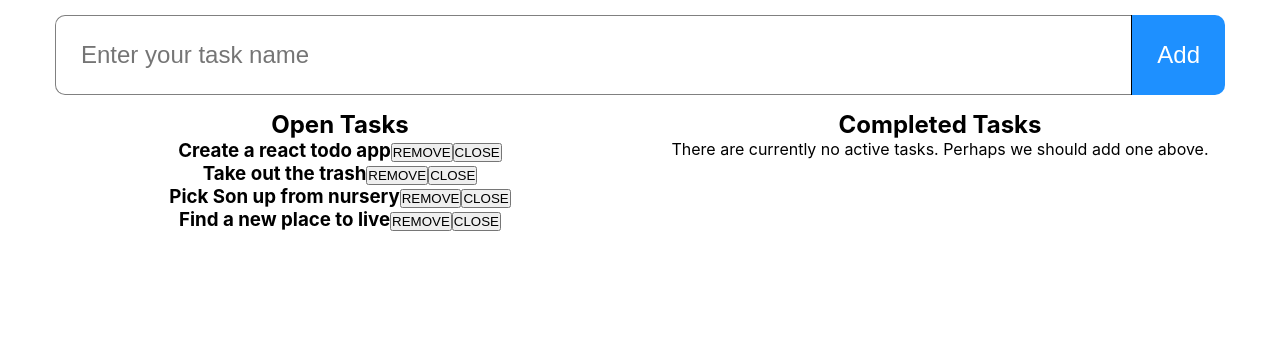
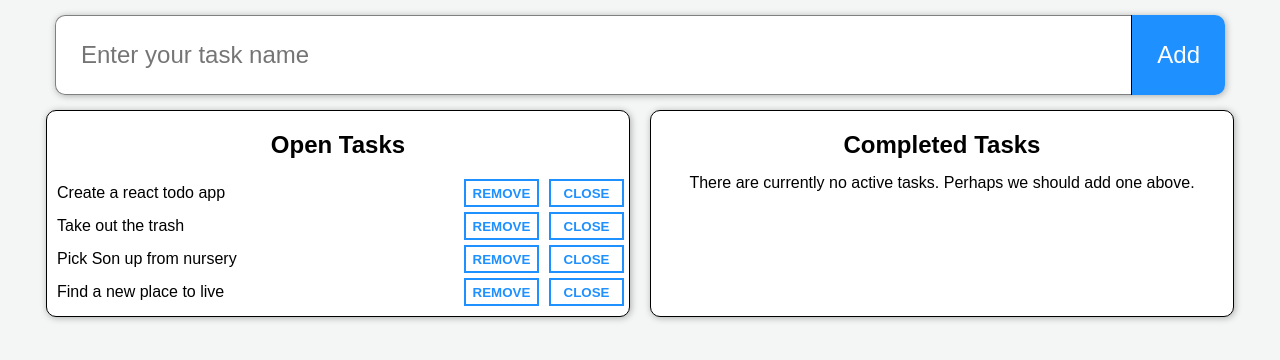
Before and after one commit to alittlebroken/react-todo, a React (Create React App) app: page / in a window 1280 px wide. Shown: the top 360 px of the page. Built offline with nearby package versions, Linux system fonts and the light colour scheme.

Commit message:
Styled site and remaining elements not yet styled

```diff
--- a/src/components/App/App.css
+++ b/src/components/App/App.css
@@ -6,10 +6,12 @@
 
 .ListContainer {
   display: grid;
-  width: 100%;
   margin: 0 auto;
   grid-template-columns: repeat(2, 1fr);
+  grid-gap: 20px;
   grid-template-rows: auto;
+  width: 99%;
+  justify-content: space-around;
 }
 
 @media only screen and (max-width: 700px){
--- a/src/components/Task/Task.css
+++ b/src/components/Task/Task.css
@@ -0,0 +1,28 @@
+.taskContainer {
+  display: grid;
+  width: 100%;
+  grid-template-columns: 2fr 75px 75px;
+  grid-template-rows: auto;
+  grid-gap: 10px;
+  justify-self: start;
+  margin: 5px 0;
+}
+
+.taskContainer div {
+  text-align: left;
+  padding: 5px;
+}
+
+.taskContainer button {
+  border: 2px solid dodgerblue;
+  color: dodgerblue;
+  font-weight: bold;
+  background-color: white;
+}
+
+.taskContainer button:hover {
+  border: 2px solid dodgerblue;
+  color: white;
+  font-weight: bold;
+  background-color: dodgerblue;
+}
--- a/src/components/Task/Task.js
+++ b/src/components/Task/Task.js
@@ -36,13 +36,13 @@ function Task(props){
 
   // Render our task to the screen
   return (
-    <div>
-      <h3 id="1">
-        {task.name}
+
+      <div class="taskContainer">
+        <div>{task.name}</div>
         <button onClick={removeTrack}>REMOVE</button>
         {renderOpenCloseAction()}
-      </h3>
-    </div>
+      </div>
+
   );
 
 }
--- a/src/components/TaskBar/TaskBar.css
+++ b/src/components/TaskBar/TaskBar.css
@@ -6,6 +6,8 @@
   display: flex;
   grid-template-columns: 70% 20%;
   margin: 15px;
+  border-radius: 10px;
+  box-shadow: 1px 1px 7px rgba(0, 0, 0, 0.3);
 }
 
 .addTask {
--- a/src/components/TaskList/TaskList.css
+++ b/src/components/TaskList/TaskList.css
@@ -0,0 +1,11 @@
+h2 {
+  padding: 15px;
+}
+
+.card-tasklist {
+  border-radius: 10px;
+  border: 1px solid black;
+  box-shadow: 1px 1px 7px rgba(0, 0, 0, 0.3);
+  padding: 5px;
+  background-color: white;
+}
--- a/src/components/TaskList/TaskList.js
+++ b/src/components/TaskList/TaskList.js
@@ -12,17 +12,18 @@ function TaskList(props){
 
   if(!taskList || taskList.length === 0){
     return (
-      <div>
+      <div className="card-tasklist">
         <h2>{props.title}</h2>
         <p>
-          There are currently no active tasks. Perhaps we should add one above.
+          There are currently no active tasks.
+          Perhaps we should add one above.
         </p>
       </div>
     );
   }
 
   return (
-    <div>
+    <div className="card-tasklist">
       <h2>{props.title}</h2>
 
       {taskList.map((task, taskIndex) => {
--- a/src/index.css
+++ b/src/index.css
@@ -5,15 +5,16 @@
     padding: 0;
 }
 
+:root {
+  font-size: 16px;
+  font-family: Arial;
+}
+
 body {
   max-width: 1200px;
   min-width: 500px;
   margin: 0 auto;
-  font-family: -apple-system, BlinkMacSystemFont, 'Segoe UI', 'Roboto', 'Oxygen',
-    'Ubuntu', 'Cantarell', 'Fira Sans', 'Droid Sans', 'Helvetica Neue',
-    sans-serif;
-  -webkit-font-smoothing: antialiased;
-  -moz-osx-font-smoothing: grayscale;
+  background-color: #F4F5F5;
 }
 
 code {
```
Also changed, not shown: src/components/App/App.js (line endings or trailing spaces).
